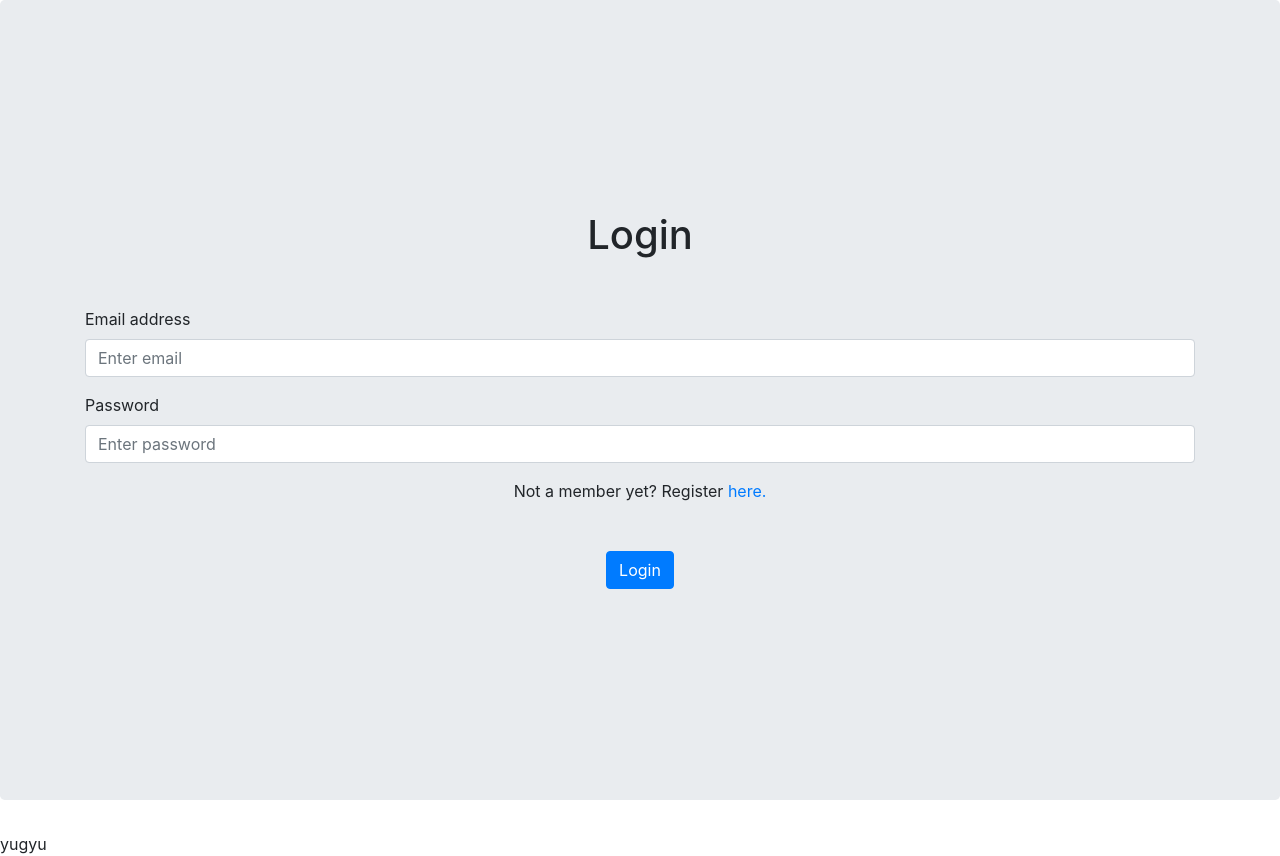
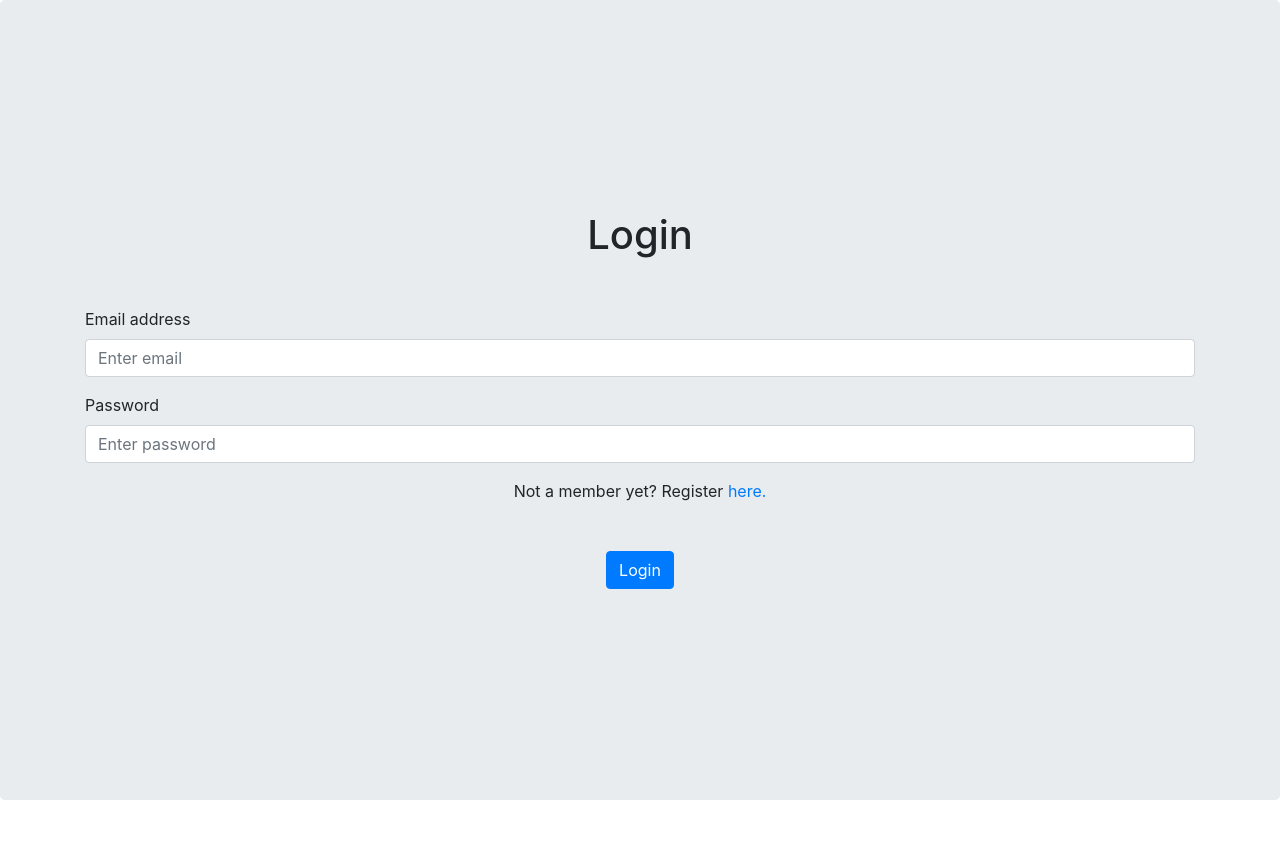
Before and after one commit to sami-gabor/ipark-client, a React (Create React App) app: page / in a window 1280 px wide. After the commit the page ends 832 px from the top, so only its background shows below. Built offline with nearby package versions, Linux system fonts and the light colour scheme.

Commit message:
Move BrowserRouter from index to App

```diff
--- a/src/App/App.js
+++ b/src/App/App.js
@@ -1,5 +1,5 @@
 import React, { Component } from 'react';
-import { Route, Switch } from 'react-router-dom';
+import { Route, Switch, BrowserRouter } from 'react-router-dom';
 import '../App.css';
 import Login from './pages/Login';
 import Register from './pages/Register';
@@ -9,20 +9,17 @@ class App extends Component {
   render() {
     const App = () => (
       <div>
+        <BrowserRouter>
           <Switch>
             <Route exact path='/' component={Login}/>
             <Route path='/login' component={Login}/>
             <Route path='/register' component={Register}/>
             <Route path='/home' component={Home}/>
           </Switch>
-        yugyu
+        </BrowserRouter>
       </div>
     )
-    return (
-      // <Switch>
-        <App/>
-      // </Switch>
-    );
+    return <App/>;
   }
 }
 
--- a/src/index.js
+++ b/src/index.js
@@ -1,6 +1,5 @@
 import React from 'react';
 import ReactDOM from 'react-dom';
-import { BrowserRouter } from 'react-router-dom';
 
 import 'bootstrap/dist/css/bootstrap.min.css';
 import './index.css';
@@ -8,11 +7,7 @@ import App from './App/App';
 import * as serviceWorker from './serviceWorker';
 
 
-ReactDOM.render((
-    <BrowserRouter>
-        <App/>
-    </BrowserRouter>
-), document.getElementById('root'));
+ReactDOM.render(<App/>, document.getElementById('root'));
 
 // If you want your app to work offline and load faster, you can change
 // unregister() to register() below. Note this comes with some pitfalls.
```
Lines whose indentation alone changed are shown as unchanged.
